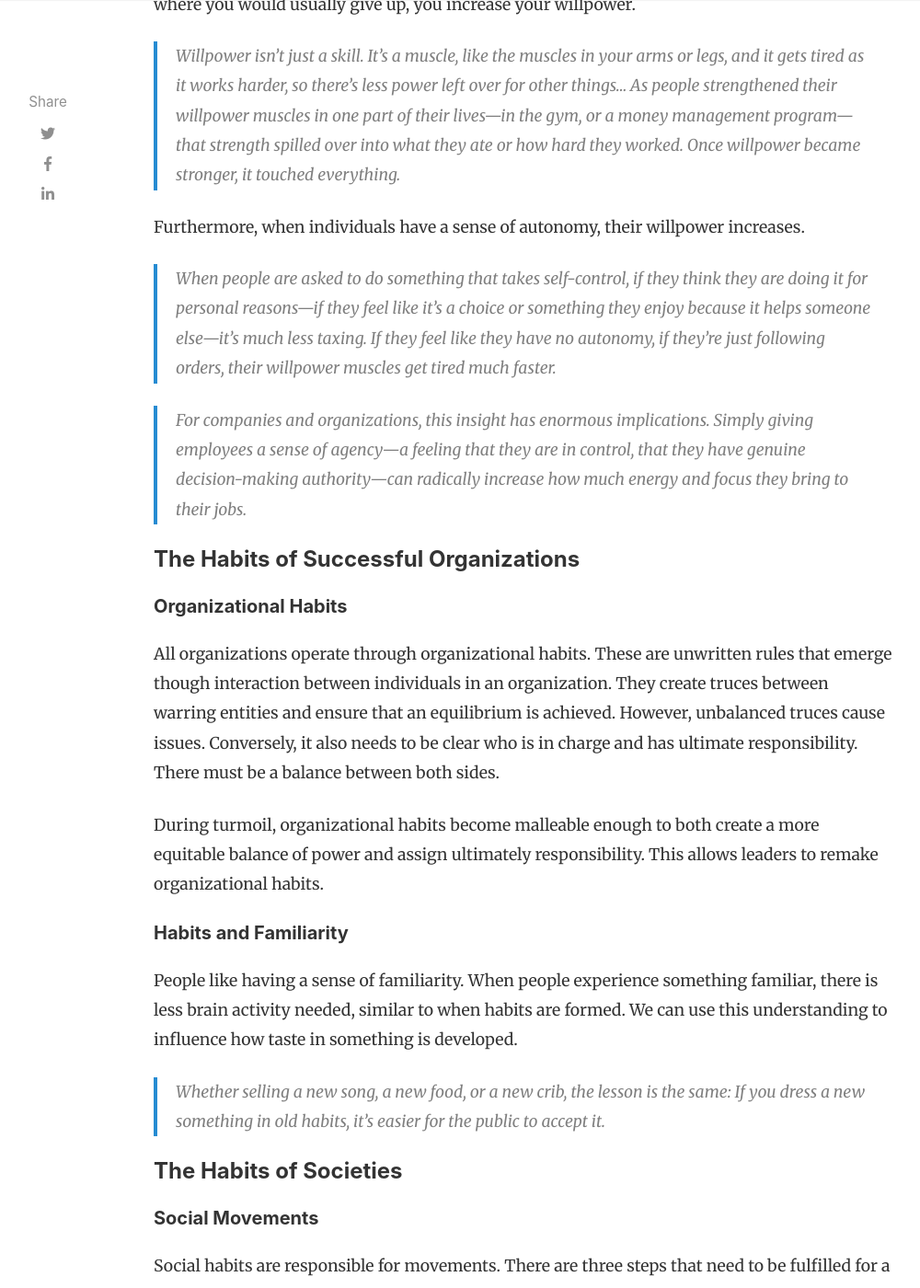
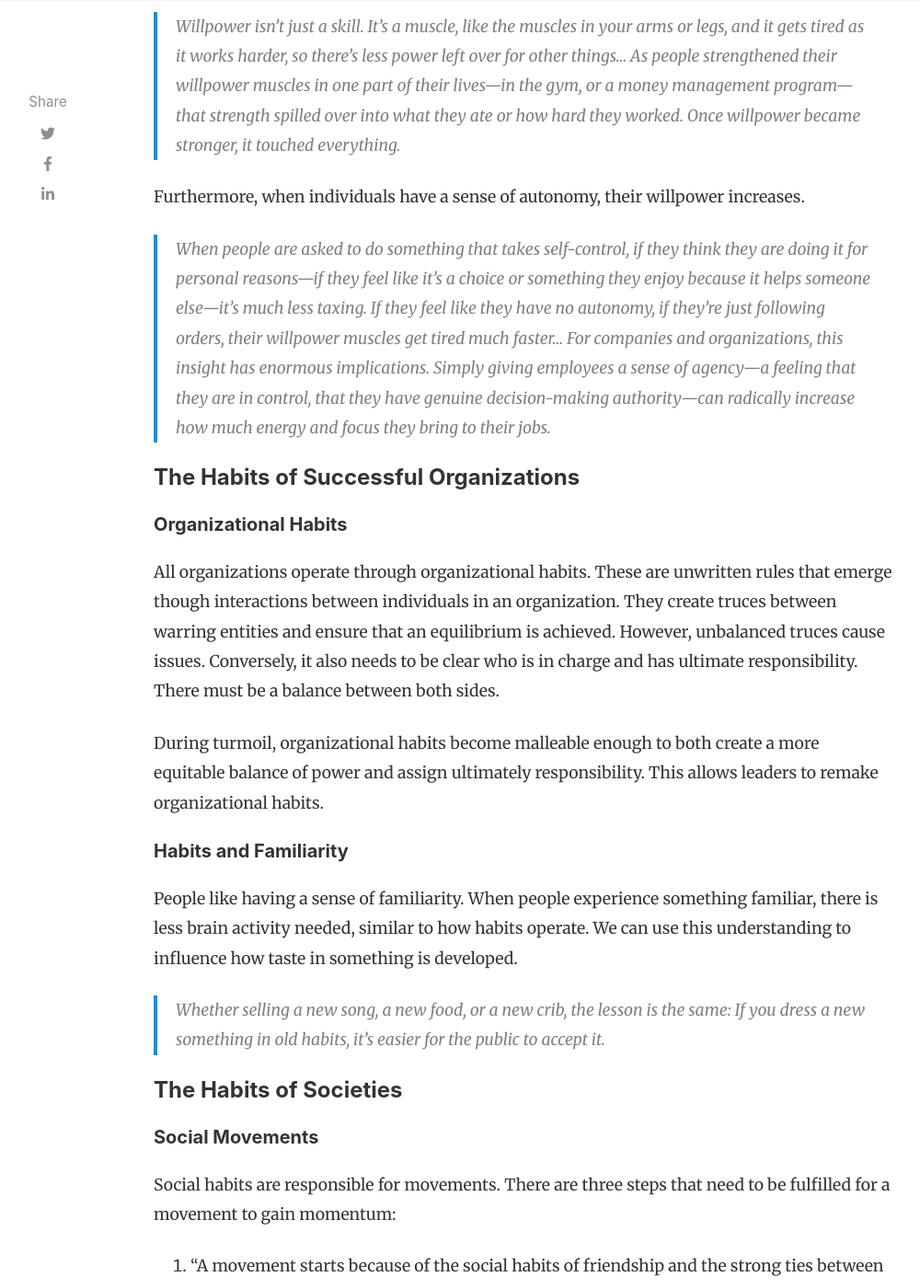
Before and after one commit to LeNPaul/hungry-minds, a Jekyll site: the page built from _posts/2021-04-01-the-power-of-habit-charles-duhigg-book-summary.md, in a window 1280 px wide and 1400 px high, scrolled down 2653 px. Shown: the whole window at 92% size, without its empty margins (118-1118 px from the left). Built offline with Jekyll 4.4.1, drawn with Linux system fonts in a browser that asks for light colours; nearby versions of some CDN libraries; comment, search, counter and statistics services are not loaded; some of the changed text lies outside the part shown.

Commit message:
Polish "The Power of Habit by Charles Duhigg Book Summary"

```diff
--- a/_posts/2021-04-01-the-power-of-habit-charles-duhigg-book-summary.md
+++ b/_posts/2021-04-01-the-power-of-habit-charles-duhigg-book-summary.md
@@ -52,21 +52,19 @@ When you employ the same rules as the habit loop and plan around painful inflect
 
 Furthermore, when individuals have a sense of autonomy, their willpower increases.
 
-> When people are asked to do something that takes self-control, if they think they are doing it for personal reasons—if they feel like it’s a choice or something they enjoy because it helps someone else—it’s much less taxing. If they feel like they have no autonomy, if they’re just following orders, their willpower muscles get tired much faster.
-
-> For companies and organizations, this insight has enormous implications. Simply giving employees a sense of agency—a feeling that they are in control, that they have genuine decision-making authority—can radically increase how much energy and focus they bring to their jobs.
+> When people are asked to do something that takes self-control, if they think they are doing it for personal reasons—if they feel like it’s a choice or something they enjoy because it helps someone else—it’s much less taxing. If they feel like they have no autonomy, if they’re just following orders, their willpower muscles get tired much faster... For companies and organizations, this insight has enormous implications. Simply giving employees a sense of agency—a feeling that they are in control, that they have genuine decision-making authority—can radically increase how much energy and focus they bring to their jobs.
 
 #### The Habits of Successful Organizations
 
 ##### Organizational Habits
 
-All organizations operate through organizational habits. These are unwritten rules that emerge though interaction between individuals in an organization. They create truces between warring entities and ensure that an equilibrium is achieved. However, unbalanced truces cause issues. Conversely, it also needs to be clear who is in charge and has ultimate responsibility. There must be a balance between both sides.
+All organizations operate through organizational habits. These are unwritten rules that emerge though interactions between individuals in an organization. They create truces between warring entities and ensure that an equilibrium is achieved. However, unbalanced truces cause issues. Conversely, it also needs to be clear who is in charge and has ultimate responsibility. There must be a balance between both sides.
 
 During turmoil, organizational habits become malleable enough to both create a more equitable balance of power and  assign ultimately responsibility. This allows leaders to remake organizational habits.
 
 ##### Habits and Familiarity
 
-People like having a sense of familiarity. When people experience something familiar, there is less brain activity needed, similar to when habits are formed. We can use this understanding to influence how taste in something is developed.
+People like having a sense of familiarity. When people experience something familiar, there is less brain activity needed, similar to how habits operate. We can use this understanding to influence how taste in something is developed.
 
 > Whether selling a new song, a new food, or a new crib, the lesson is the same: If you dress a new something in old habits, it’s easier for the public to accept it.
 
```
Also changed, not shown: other parts of _posts/2021-04-01-the-power-of-habit-charles-duhigg-book-summary.md (+7 -5 lines).
